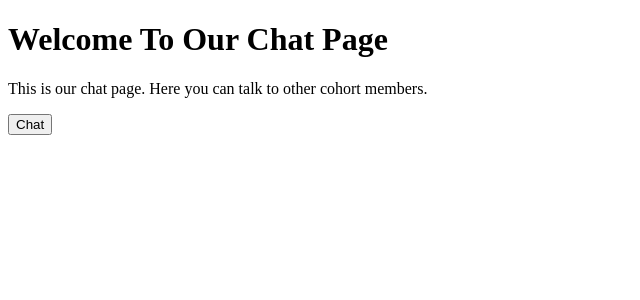
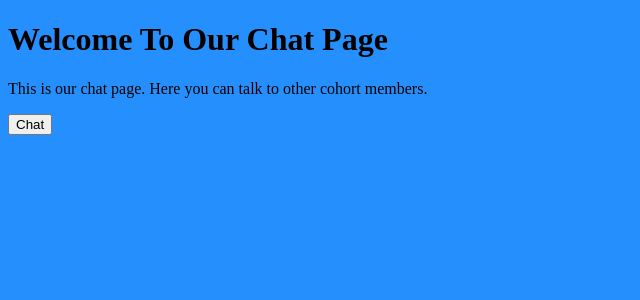
Before and after one commit to Boboston98/Cohort-Forum, a Python web app: template Cohort-Forum/templates/logout.html in a window 1280 px wide. Shown: the top 300 px of the page, without its empty margins (0-640 px from the left). Run offline with Jinja, Linux system fonts and the light colour scheme; the template is opened without the code that fills it, so the values that code supplies are empty.

Commit message:
added changing color to welcome page

```diff
--- a/Cohort-Forum/templates/logout.html
+++ b/Cohort-Forum/templates/logout.html
@@ -16,4 +16,47 @@
     </right>
   </left>
   </body>
-</html>
+  <style>
+  body {
+     -webkit-animation: colorchange 60s infinite;
+     animation: colorchange 60s infinite;
+  }
+
+
+  @-webkit-keyframes colorchange {
+
+       0% {background: #33FFF3 ;}
+      10% {background: #1E90FF ;}
+      20% {background: #6495ED ;}
+      30% {background: #9370DB ;}
+      40% {background: #EE82EE ;}
+      50% {background: #800020 ;}
+      40% {background: #FF0000 ;}
+      50% {background: #FF4500 ;}
+      60% {background: #BDB76B ;}
+      70% {background: #FFD700 ;}
+      80% {background: #EE82EE ;}
+      90% {background: #1E90FF ;}
+     100% {background: #33FFF3 ;}
+  }
+
+
+  @keyframes colorchange {
+
+    0% {background: #33FFF3 ;}
+   10% {background: #1E90FF ;}
+   20% {background: #6495ED ;}
+   30% {background: #9370DB ;}
+   40% {background: #EE82EE ;}
+   50% {background: #800020 ;}
+   40% {background: #FF0000 ;}
+   50% {background: #FF4500 ;}
+   60% {background: #BDB76B ;}
+   70% {background: #FFD700 ;}
+   80% {background: #EE82EE ;}
+   90% {background: #1E90FF ;}
+  100% {background: #33FFF3 ;}
+  }
+
+  </style>
+  </html>
```
